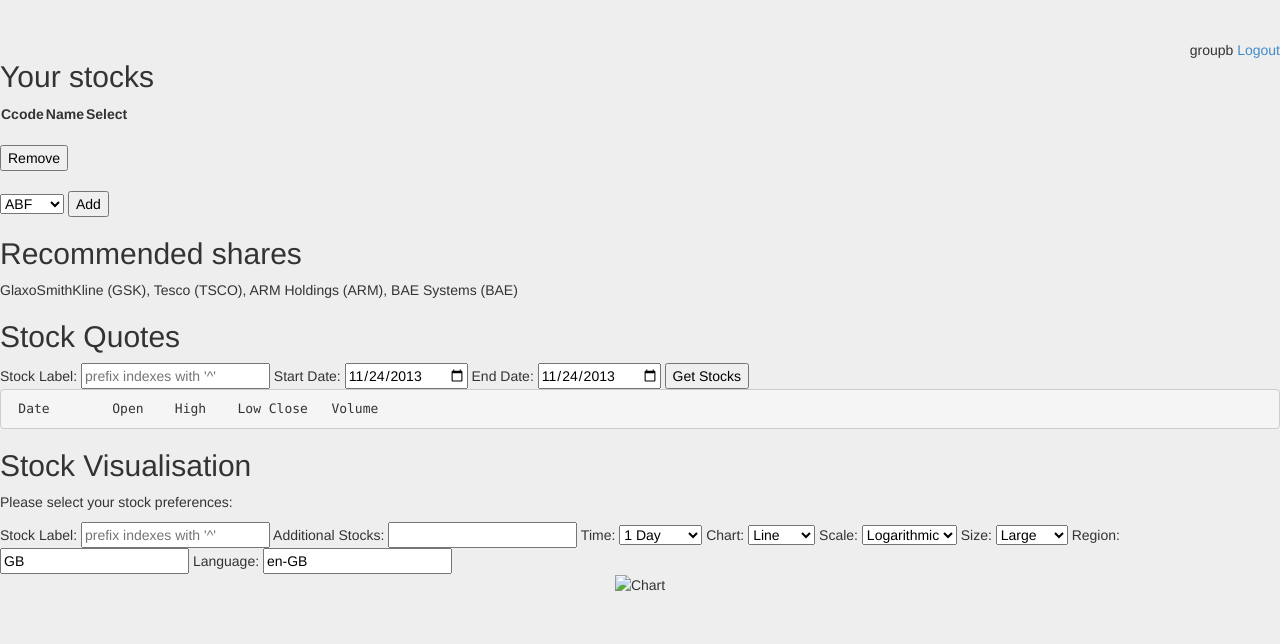
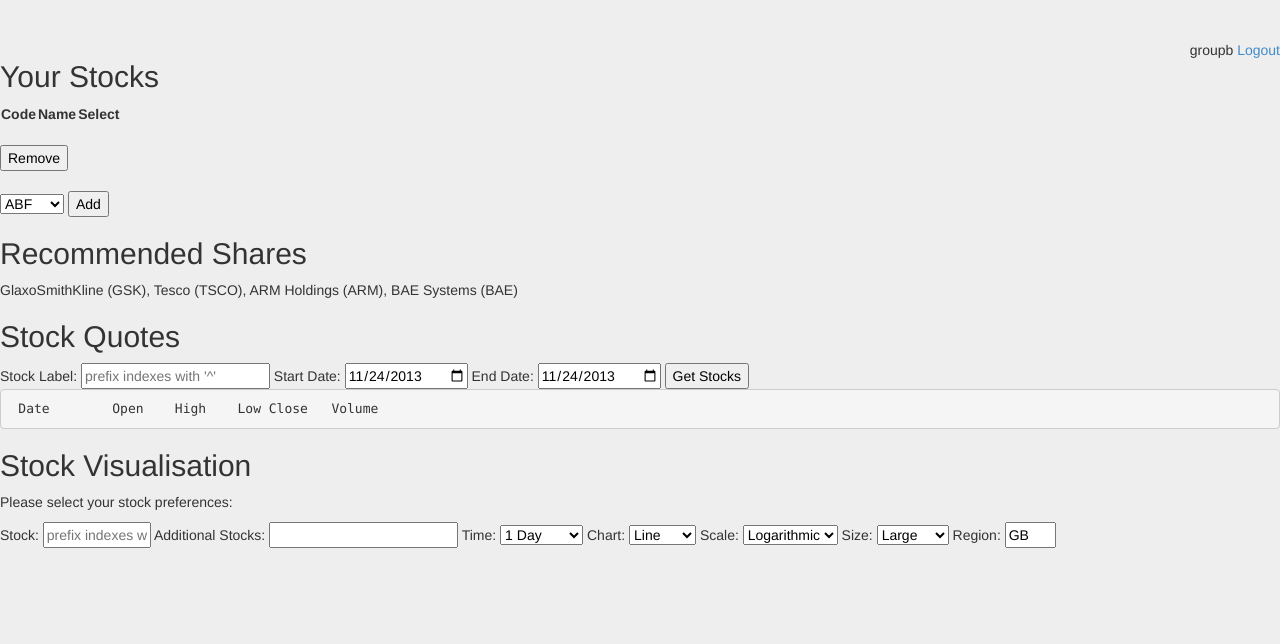
Before and after one commit to cramja/stocktracker, a Django app: page / in a window 1280 px wide. Shown: the top 644 px of the page. Run offline with Django 3.2, Linux system fonts and the light colour scheme; a user stored in the database is signed in; data comes from the database, SQL or seed files in the repository; both versions use the stored data as it was after the commit; lists and menus that the app fills with data are empty; parts of the project's set-up code (start-up, migrations or seed data) failed here and were passed over; some libraries are stand-ins or nearby versions.

Commit message:
Summer Clean: the new trilogy. Episode IV

```diff
--- a/stocks/templates/base.html
+++ b/stocks/templates/base.html
@@ -1,6 +1,4 @@
-<!DOCTYPE HTML PUBLIC "-//W3C//DTD HTML 4.01//EN">
-<html lang="en">
-
+<!DOCTYPE HTML>
 <head>
     <title>Stock Tracker</title>
     <script src="http://ajax.googleapis.com/ajax/libs/jquery/1.10.2/jquery.min.js"></script>
@@ -10,16 +8,18 @@
 
 <body>
     <div style="float:right">
-    {% include 'users/login.html' %}
+        {% include 'users/login.html' %}
     </div>
+    {% if user.is_authenticated %}
+        {% include 'stockview/symbols.html' %}
+    {% endif %}
 
-    {% include 'stockview/symbols.html' %}
-
-    {% include 'stockview/recommendation.html' %}
+    {% if user.is_authenticated %}
+        {% include 'stockview/recommendation.html' %}
+    {% endif %}
 
     {% include 'stockview/quotes.html' %}
 
     {% include 'stockview/graph.html' %}
 </body>
-
 </html>
--- a/stocks/templates/stockview/graph.html
+++ b/stocks/templates/stockview/graph.html
@@ -1,28 +1,24 @@
 <script>
-
     setInterval(
-
-        function updateImage() {
+        function() {
             var stock = document.getElementById("stock").value;
             var time = document.getElementById("time").value;
             var chart = document.getElementById("charttype").value;
             var scale = document.getElementById("scale").value;
             var size = document.getElementById("size").value;
             var region = document.getElementById("region").value;
-            var language = document.getElementById("language").value;
             var addstocks = document.getElementById("addstock").value;
-            document.getElementById("chart").src="http://chart.finance.yahoo.com/z?s=" + stock + "&t=" + time + "&q=" + chart + "&l=" + scale + "&z=" + size + "&c=" + addstocks + "&region=" + region + "&lang=" + language;
-            },
-    5000);
-
+            document.getElementById("chart").src="http://chart.finance.yahoo.com/z?s=" + stock + "&t=" + time + "&q=" + chart + "&l=" + scale + "&z=" + size + "&c=" + addstocks + "&region=" + region + "&lang=en-GB";
+            }, 5000);
 </script>
 
 <h2>Stock Visualisation</h2>
 
 <p>Please select your stock preferences:</p>
 
-Stock Label:
-<input type="text" id="stock" placeholder="prefix indexes with '^'"/>
+Stock:
+<input type="text" id="stock" placeholder="prefix indexes with '^'" size="10"/>
+
 Additional Stocks:
 <input type="text" id="addstock"/>
 
@@ -59,9 +55,8 @@ Size:
 </select>
 
 Region:
-<input type="text" id="region" value="GB"/>
+<input type="text" id="region" value="GB" size="3"/>
 
-Language:
-<input type="text" id="language" value="en-GB"/>
-
-<p style="text-align:center"><img src="" id="chart" alt="Chart" ></p>
+<p style="text-align:center">
+    <img src="" id="chart" >
+</p>
--- a/stocks/templates/stockview/quotes.html
+++ b/stocks/templates/stockview/quotes.html
@@ -1,20 +1,16 @@
 <script type="text/javascript" src="http://ajax.googleapis.com/ajax/libs/jquery/1.10.2/jquery.min.js">
 </script>
 <script type="text/javascript">
-
     var stockFunction = null;
-
-
     (
         function($) {
-
             function printStock(data) {
-                try{
+                try {
                     console.log(data);
                     if (data.query.results.quote[0].High) {
                         for (var i = 0; i < data.query.count; i++) {
                             document.getElementById("output").innerHTML += "<pre>" +
-                        "   " + data.query.results.quote[i].date +
+                            data.query.results.quote[i].date +
                             "   " + data.query.results.quote[i].Open +
                             "   " + data.query.results.quote[i].High +
                             "   " + data.query.results.quote[i].Low +
@@ -25,7 +21,7 @@
                     } else {
                         for (var i = 0; i < data.query.count; i++) {
                             document.getElementById("output").innerHTML += "<pre>" +
-                        "   " + data.query.results.quote[i].col0 +
+                            data.query.results.quote[i].col0 +
                             "   " + data.query.results.quote[i].col1 +
                             "   " + data.query.results.quote[i].col2 +
                             "   " + data.query.results.quote[i].col3 +
@@ -36,10 +32,9 @@
                     }
                 }
                 catch (err) {
+                    alert("Unable to fetch stocks, try increasing your date range");
+                }
 
-                    alert("Unable to fetch stocks, try increasing your date range");
-
-                }
                 document.getElementById("getstockbutton").value = "Get Stocks";
             }
 
@@ -65,12 +60,11 @@
                 .replace('{endDate}', args.endDate)
                 var url = base + query + suffix;
 
-                $.getJSON(url, function(data){printStock(data);} );
+                $.getJSON(url, function(data){printStock(data);});
             }
             stockFunction = getStock;
         }
-    )
-    (jQuery);
+    ) (jQuery);
 
     function updateStock(args) {
         stockFunction(args);
@@ -83,13 +77,13 @@
 
 Start Date: <input type="date" id="start"/>
 
-    End Date: <input type="date" id="end" />
+End Date: <input type="date" id="end"/>
 
 <script type="text/javascript">
     document.getElementById('start').value = new Date().toISOString().substring(0, 10);
     document.getElementById('end').value = new Date().toISOString().substring(0, 10);
 </script>
 
-    <input type="button" id="getstockbutton" onclick="updateStock()" value="Get Stocks" />
+<input type="button" id="getstockbutton" onclick="updateStock()" value="Get Stocks"/>
 
 <div id="output" ><pre> Date        Open    High    Low Close   Volume</pre></div>
--- a/stocks/templates/stockview/recommendation.html
+++ b/stocks/templates/stockview/recommendation.html
@@ -1,6 +1,2 @@
-{% if user.is_authenticated %}
-
-<h2>Recommended shares</h2>
+<h2>Recommended Shares</h2>
 GlaxoSmithKline (GSK), Tesco (TSCO), ARM Holdings (ARM), BAE Systems (BAE)
-
-{% endif %}
--- a/stocks/templates/stockview/symbols.html
+++ b/stocks/templates/stockview/symbols.html
@@ -1,17 +1,14 @@
-{% if user.is_authenticated %}
-
-<h2>Your stocks</h2>
+<h2>Your Stocks</h2>
 
 <table>
     <thead>
         <tr>
-        <th>Ccode</th>
+            <th>Code</th>
             <th>Name</th>
             <th>Select</th>
         </tr>
     </thead>
-    <form id="removeStocks" action="/remove_stock" method="post">
-    {% csrf_token %}
+    <form id="removeStocks" action="/remove_stock" method="post">{% csrf_token %}
         {% for stock in user_stocks %}
             <tr>
                 <td>{{stock.code}}</td>
@@ -21,11 +18,13 @@
         {% endfor %}
     </form>
 </table>
+<br/>
 
-<br /><button onclick="submitRemoveStocks()">Remove</button>
+<button onclick="submitRemoveStocks()">Remove</button>
+<br/>
+<br/>
 
-<br /><br /><form id="addStock" action="/add_stock" method="post">
-    {% csrf_token %}
+<form id="addStock" action="/add_stock" method="post">{% csrf_token %}
     <select name="stock">
         {% for s in other_stocks %}
             <option value="{{s.code}}">{{s.code}}</option>
@@ -39,23 +38,3 @@
         document.getElementById("removeStocks").submit();
     }
 </script>
-{% endif %}
-    <!-- <p>Your stocks:
-    {% for stock in user_stocks %}
-        {{stock.name}} ({{stock.code}})
-        <form action="/remove_stock" method="post">
-            {% csrf_token %}
-            <input type="hidden" name="stock" value="{{stock.code}}">
-            <input type="submit" value = "remove"/>
-        </form>
-    {% endfor %}</p> -->
-
-    <!--     <p>Visualize:
-    <form action="/visualize" method="post">
-    {% csrf_token %}
-        {%for stock in user_stocks %}
-            {{stock.name}}
-            <input type="checkbox" name="stock{{for.count}}" value="{{stock.code}}"/>
-        {% endfor %}
-    <input type="submit" value="Visualize Checked"/>
-    </form></p> -->
--- a/stocks/templates/users/login.html
+++ b/stocks/templates/users/login.html
@@ -5,8 +5,7 @@
     </div>
 {% else %}
     <div>
-        <form action="/login" method="post">
-            {% csrf_token %}
+        <form action="/login" method="post"> {% csrf_token %}
             <h2>Please sign in</h2>
             <div>{{ error }}</div>
             <input type="text" placeholder="Username" name="username" required autofocus value="{{ username }}">
```
Also changed, not shown: stocks/templates/users/register.html (+13 -2 lines), db.sqlite3. Lines whose indentation alone changed are shown as unchanged.
